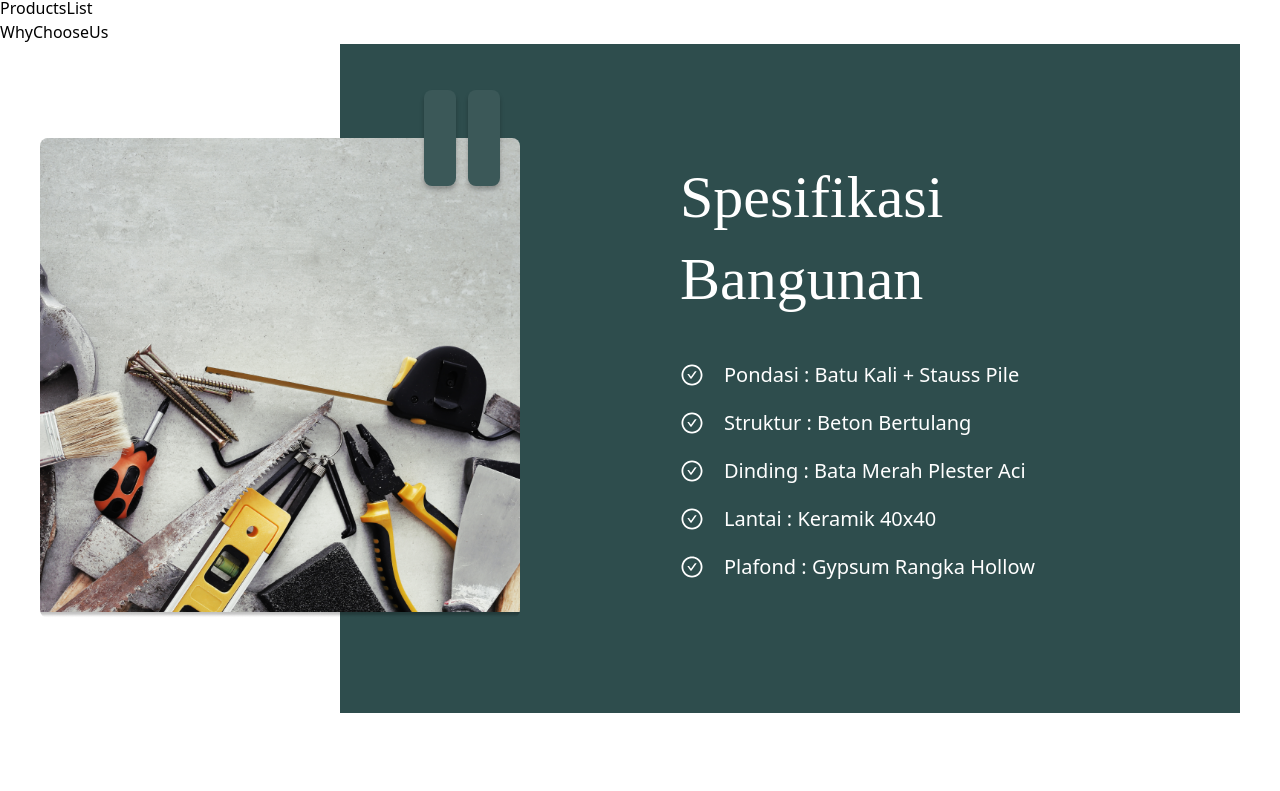
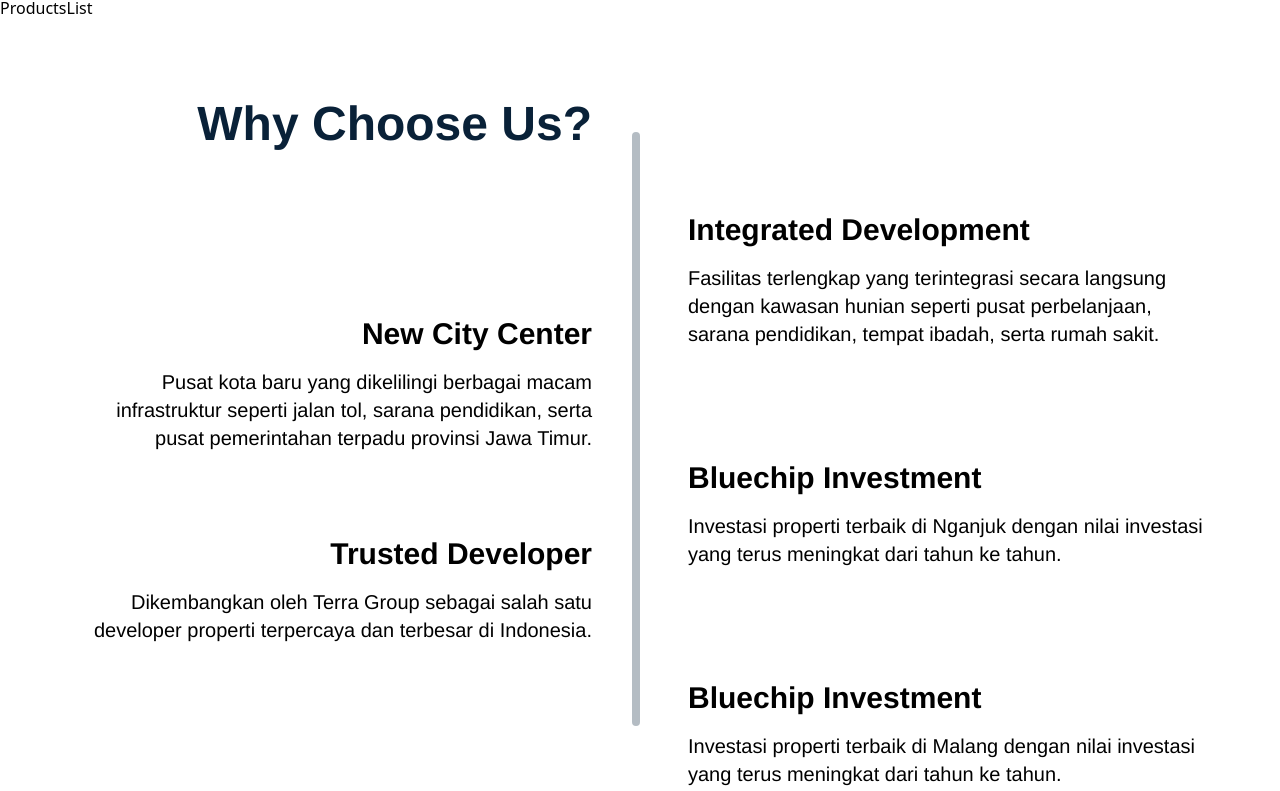
Before and after one commit to blackwolfinc/TerraFront, a React (Create React App) app: page / in a window 1280 px wide. Shown: the part 2995-3786 px from the top of the page. Built offline with nearby package versions, Linux system fonts and the light colour scheme; no server answers; a web font is replaced by a local one.

Commit message:
create why choose us

```diff
--- a/src/components/WhyChooseUs/index.jsx
+++ b/src/components/WhyChooseUs/index.jsx
@@ -1,7 +1,60 @@
 import React from "react";
 
+const ListData = [
+  {
+    title: "Integrated Development",
+    description:
+      "Fasilitas terlengkap yang terintegrasi secara langsung dengan kawasan hunian seperti pusat perbelanjaan, sarana pendidikan, tempat ibadah, serta rumah sakit.",
+  },
+  {
+    title: "New City Center",
+    description:
+      "Pusat kota baru yang dikelilingi berbagai macam infrastruktur seperti jalan tol, sarana pendidikan, serta pusat pemerintahan terpadu provinsi Jawa Timur.",
+  },
+  {
+    title: "Bluechip Investment",
+    description:
+      "Investasi properti terbaik di Nganjuk dengan nilai investasi yang terus meningkat dari tahun ke tahun.",
+  },
+  {
+    title: "Trusted Developer",
+    description:
+      "Dikembangkan oleh Terra Group sebagai salah satu developer properti terpercaya dan terbesar di Indonesia.",
+  },
+  {
+    title: "Bluechip Investment",
+    description:
+      "Investasi properti terbaik di Malang dengan nilai investasi yang terus meningkat dari tahun ke tahun.",
+  },
+];
+
 const WhyChooseUs = () => {
-  return <div>WhyChooseUs</div>;
+  return (
+    <div className="relative px-16 py-20">
+      <div className="absolute right-[50%] mt-8 aspect-[6/12] h-[70%] w-[8px] rounded-lg bg-[#092138] opacity-30"></div>
+      <div className="grid grid-cols-2 gap-x-24">
+        <div className="text-right">
+          <div className="font-arimo text-5xl font-bold text-[#092138]">
+            Why Choose Us?
+          </div>
+        </div>
+        {ListData.map((data, index) => (
+          <div key={index} className={index % 2 ? "mt-[-2rem]" : "pt-28"}>
+            <h5
+              className={`mb-4 font-arimo text-3xl font-bold ${
+                index % 2 && "text-right"
+              }`}
+            >
+              {data.title}
+            </h5>
+            <p className={`font-arimo text-xl ${index % 2 && "text-right"}`}>
+              {data.description}
+            </p>
+          </div>
+        ))}
+      </div>
+    </div>
+  );
 };
 
 export default WhyChooseUs;
--- a/src/views/Homepage/index.jsx
+++ b/src/views/Homepage/index.jsx
@@ -26,7 +26,9 @@ const Homepage = () => {
       </div>
       <Lokasi />
       <ProductsList />
-      <WhyChooseUs />
+      <div className="mb-[300px]">
+        <WhyChooseUs />
+      </div>
       <div className="mb-[300px]">
         <Spesifikasi />
       </div>
```
